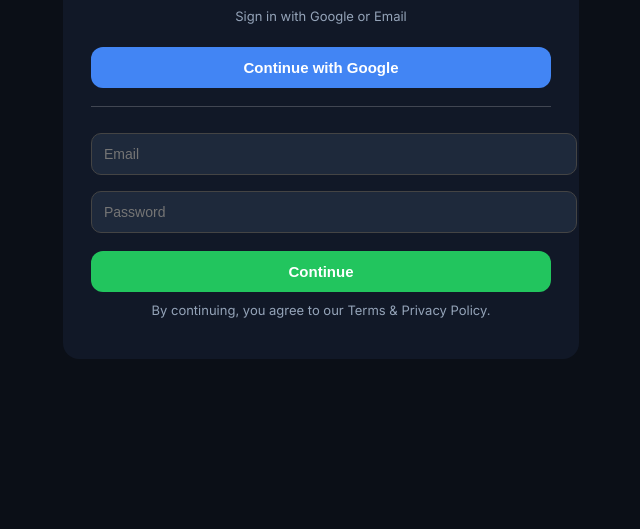
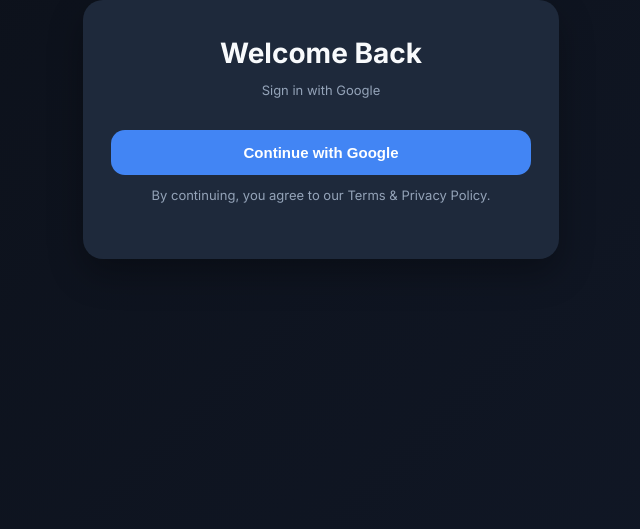
Before and after one commit to lamm24/Test, a plain HTML site: page index.html in a window 1280 px wide. Shown: the part 271-800 px from the top of the page, without its empty margins (319-959 px from the left). Drawn offline with Linux system fonts and the light colour scheme.

Commit message:
Update index.html

```diff
--- a/index.html
+++ b/index.html
@@ -3,50 +3,99 @@
 <head>
   <meta charset="UTF-8" />
   <meta name="viewport" content="width=device-width, initial-scale=1" />
-  <title>Sign-In Demo</title>
+  <title>Sophisticated Sign-In</title>
   <link rel="preconnect" href="https://fonts.googleapis.com">
   <link rel="preconnect" href="https://fonts.gstatic.com" crossorigin>
   <link href="https://fonts.googleapis.com/css2?family=Inter:wght@400;500;600;700&display=swap" rel="stylesheet">
   <style>
-    body{ margin:0; font-family:Inter; background:#0b0f17; color:#fff;
-          display:flex; align-items:center; justify-content:center; min-height:100vh; }
-    .card{ max-width:460px; width:100%; background:#111827; padding:28px; border-radius:16px; }
-    input{ width:100%; padding:12px; margin:8px 0; border-radius:10px; border:1px solid #444;
-           background:#1e293b; color:#fff; font-size:14px; }
-    .btn{ width:100%; padding:12px; margin-top:10px; border-radius:12px; border:none; cursor:pointer;
-          font-weight:600; font-size:15px; }
-    .btn.primary{ background:#22c55e; color:#fff; }
-    .btn.google{ background:#4285F4; color:#fff; }
-    .divider{ height:1px; background:rgba(255,255,255,0.2); margin:18px 0; }
-    .muted{ color:#94a3b8; font-size:13px; text-align:center; margin-top:10px; }
+    body {
+      margin: 0;
+      font-family: 'Inter', sans-serif;
+      background: linear-gradient(135deg, #0b0f17, #111827);
+      color: #fff;
+      display: flex;
+      align-items: center;
+      justify-content: center;
+      min-height: 100vh;
+    }
+    .card {
+      max-width: 420px;
+      width: 100%;
+      background: #1e293b;
+      padding: 36px 28px;
+      border-radius: 20px;
+      box-shadow: 0 15px 35px rgba(0,0,0,0.3);
+      transition: transform 0.3s ease, box-shadow 0.3s ease;
+    }
+    .card:hover {
+      transform: translateY(-5px);
+      box-shadow: 0 25px 50px rgba(0,0,0,0.4);
+    }
+    h1 {
+      margin: 0 0 10px;
+      font-weight: 700;
+      font-size: 28px;
+      text-align: center;
+      color: #f8fafc;
+    }
+    .muted {
+      color: #94a3b8;
+      font-size: 13px;
+      text-align: center;
+      margin: 12px 0 20px;
+    }
+    .btn {
+      width: 100%;
+      padding: 14px;
+      margin-top: 12px;
+      border-radius: 14px;
+      border: none;
+      cursor: pointer;
+      font-weight: 600;
+      font-size: 15px;
+      transition: all 0.3s ease;
+    }
+    .btn.google {
+      background: #4285F4;
+      color: #fff;
+    }
+    .btn.google:hover {
+      background: #357ae8;
+    }
+    #toast {
+      position: fixed;
+      bottom: 24px;
+      left: 50%;
+      transform: translateX(-50%);
+      background: #0b141f;
+      color: #e6f9f0;
+      padding: 14px 20px;
+      border-radius: 12px;
+      display: none;
+      font-weight: 500;
+      box-shadow: 0 5px 20px rgba(0,0,0,0.3);
+      z-index: 100;
+    }
   </style>
 </head>
 <body>
   <div class="card">
-    <h1>Welcome</h1>
-    <p class="muted">Sign in with Google or Email</p>
+    <h1>Welcome Back</h1>
+    <p class="muted">Sign in with Google</p>
 
     <button id="googleBtn" class="btn google">Continue with Google</button>
-
-    <div class="divider"></div>
-
-    <input type="email" id="email" placeholder="Email" required />
-    <input type="password" id="password" placeholder="Password" />
-    <button id="emailBtn" class="btn primary">Continue</button>
 
     <p class="muted">By continuing, you agree to our Terms & Privacy Policy.</p>
   </div>
 
-  <div id="toast" style="position:fixed;bottom:20px;left:50%;transform:translateX(-50%);
-       background:#0b141f;color:#e6f9f0;padding:12px 16px;border-radius:10px;display:none;">
+  <div id="toast">
     <span id="toastMsg"></span>
   </div>
 
   <script type="module">
     import { initializeApp } from "https://www.gstatic.com/firebasejs/10.12.2/firebase-app.js";
-    import { getAuth, GoogleAuthProvider, signInWithPopup,
-             createUserWithEmailAndPassword, signInWithEmailAndPassword, fetchSignInMethodsForEmail }
-             from "https://www.gstatic.com/firebasejs/10.12.2/firebase-auth.js";
+    import { getAuth, GoogleAuthProvider, signInWithPopup }
+           from "https://www.gstatic.com/firebasejs/10.12.2/firebase-auth.js";
 
     const firebaseConfig = {
       apiKey: "AIzaSyBtzDdNmsRFnae97b791j2zMvxKluhBvKg",
@@ -64,7 +113,8 @@
 
     const toast = document.getElementById("toast");
     const showToast = (msg)=>{
-      toast.style.display="block"; toast.textContent=msg;
+      toast.style.display="block";
+      toast.textContent = msg;
       setTimeout(()=> toast.style.display="none", 4000);
     };
 
@@ -72,31 +122,7 @@
       try {
         const result = await signInWithPopup(auth, googleProvider);
         showToast("Welcome " + result.user.email);
-      } catch(err) { showToast("Error: " + err.message); }
-    });
-
-    const emailInput = document.getElementById("email");
-    const passwordInput = document.getElementById("password");
-    const emailBtn = document.getElementById("emailBtn");
-
-    emailBtn.addEventListener("click", async()=>{
-      const email = emailInput.value.trim();
-      const password = passwordInput.value;
-      if(!email) return showToast("Enter a valid email.");
-      if(!password) return showToast("Enter a password.");
-
-      try {
-        const methods = await fetchSignInMethodsForEmail(auth, email);
-        if(methods.length > 0){
-          // Email exists -> sign in
-          await signInWithEmailAndPassword(auth, email, password);
-          showToast("Signed in successfully!");
-        } else {
-          // Email not found -> sign up
-          await createUserWithEmailAndPassword(auth, email, password);
-          showToast("Account created successfully!");
-        }
-      } catch(err){
+      } catch(err) {
         showToast("Error: " + err.message);
       }
     });
```
